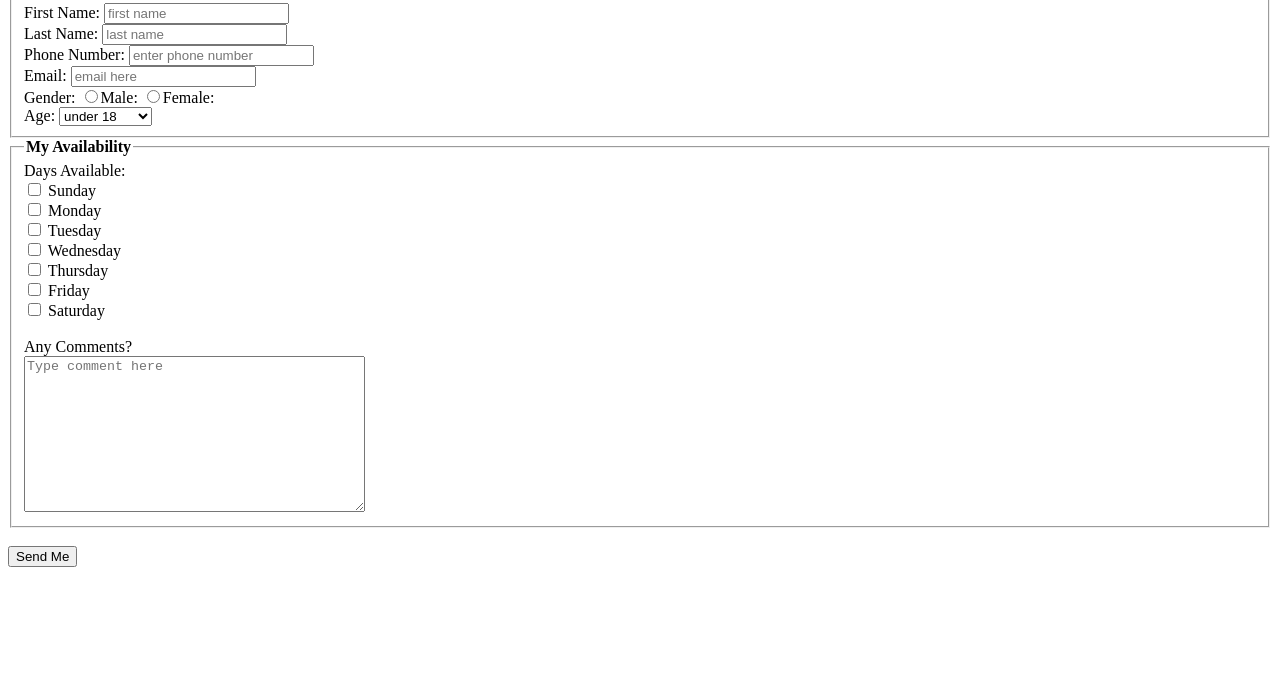
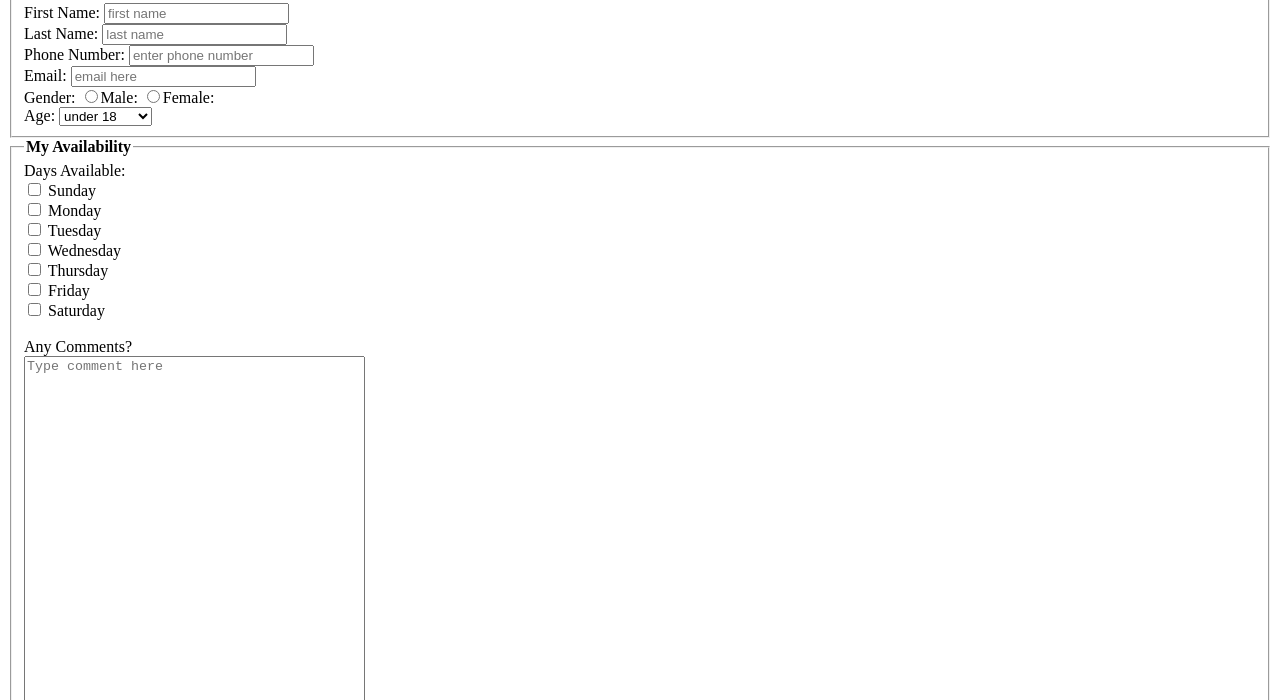
Before and after one commit to skhan125/lab4, a plain HTML site: page index.html in a window 1280 px wide. Shown: the part 100-800 px from the top of the page. Drawn offline with Linux system fonts and the light colour scheme.

Commit message:
Update index.html

```diff
--- a/index.html
+++ b/index.html
@@ -55,7 +55,7 @@
                 <label for="comments_field">Any Comments?</label>
               </div>
               <div>
-                  <textarea id="comments_field" cols="40" rows="10" name="comments_field" placeholder="Type comment here"></textarea>
+                  <textarea id="comments_field" cols="40" rows="40" name="comments_field" placeholder="Type comment here"></textarea>
               </div>
           </fieldset><br>
           <input type="hidden" name=hidden_field value="Skhan125">
```
